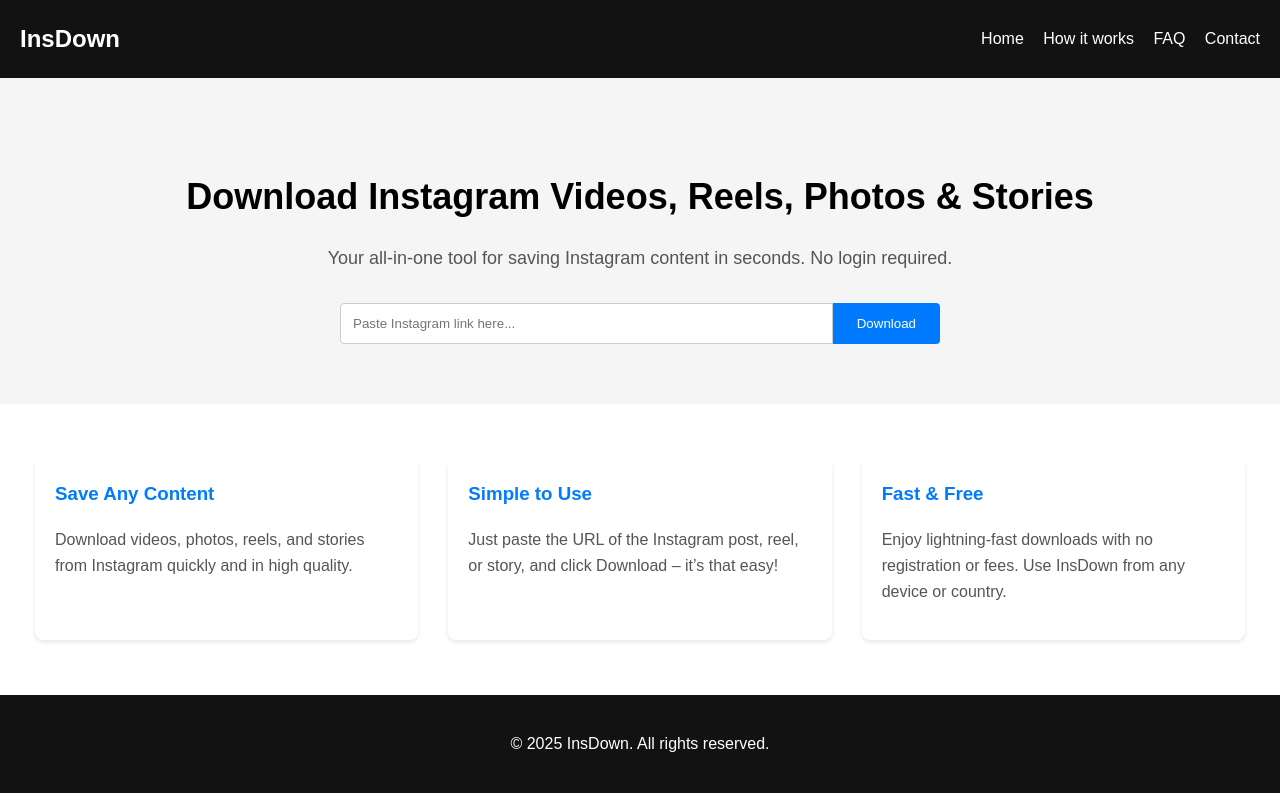
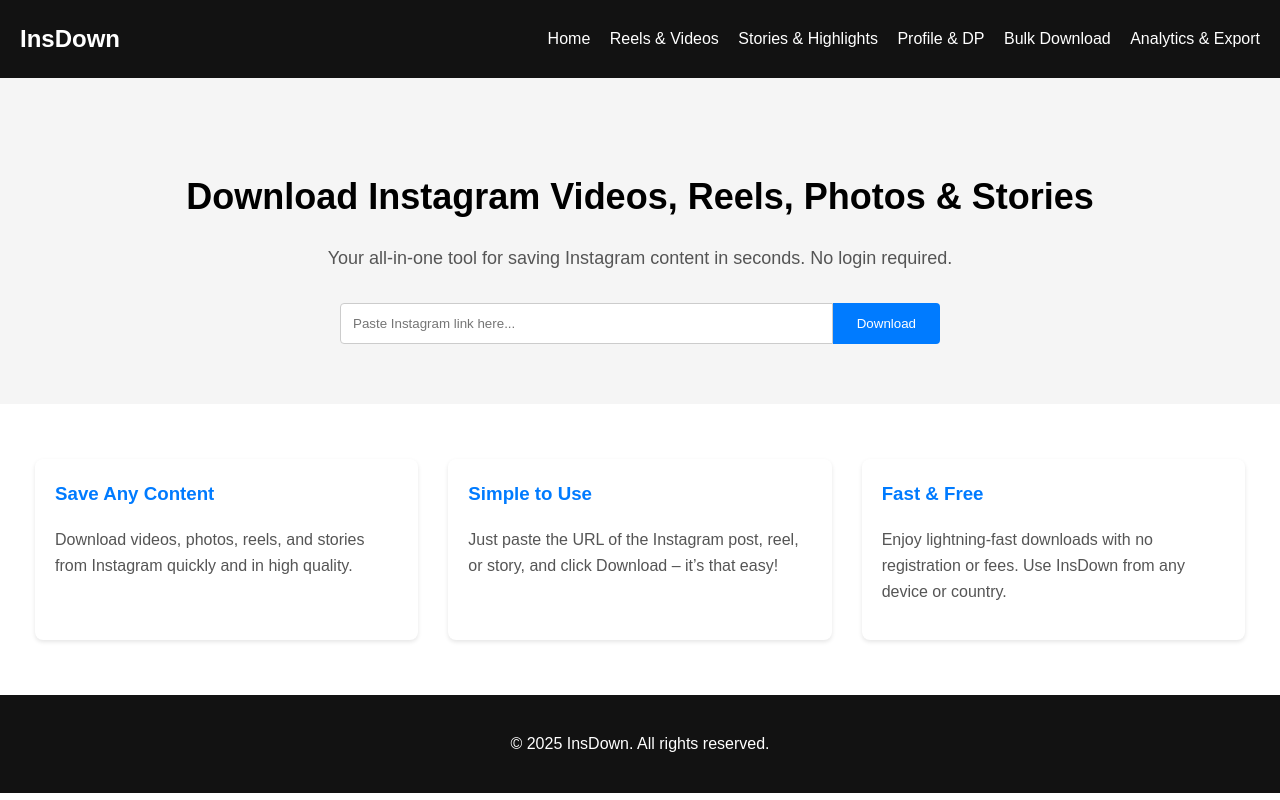
Before and after one commit to huuhuybn/InsDown, a plain HTML site: page index.html in a window 1280 px wide. Drawn offline with Linux system fonts and the light colour scheme.

Commit message:
Update navigation links in indeUpdate index.html with navigation links to landing pagesx.html

```diff
--- a/index.html
+++ b/index.html
@@ -26,10 +26,12 @@ footer {background:#121212;color:#fff;text-align:center;padding:20px;}
 <header>
 <div class="logo">InsDown</div>
 <nav>
-<a href="#">Home</a>
-<a href="#">How it works</a>
-<a href="#">FAQ</a>
-<a href="#">Contact</a>
+<a href="index.html">Home</a>
+<a href="reels.html">Reels & Videos</a>
+<a href="stories.html">Stories & Highlights</a>
+<a href="profile.html">Profile & DP</a>
+<a href="bulk.html">Bulk Download</a>
+<a href="analytics.html">Analytics & Export</a>
 </nav>
 </header>
 <section class="hero">
```
